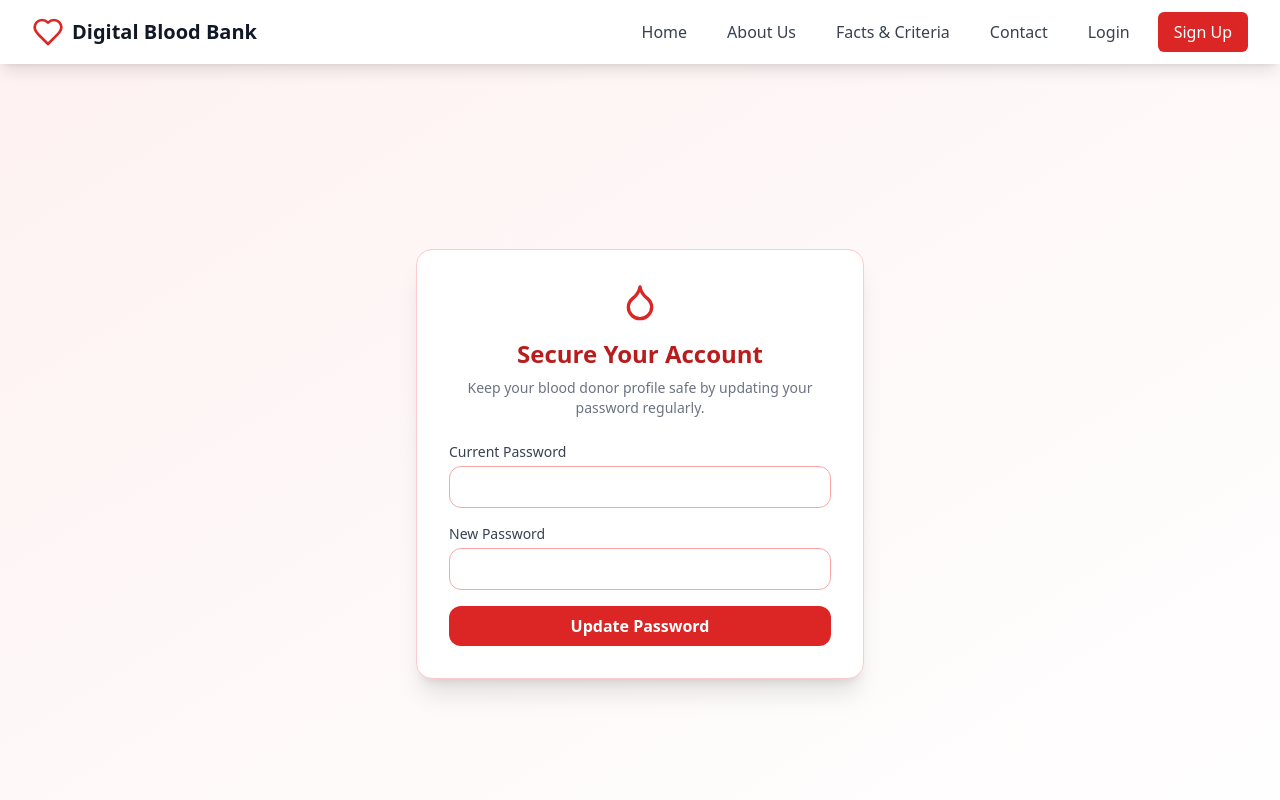
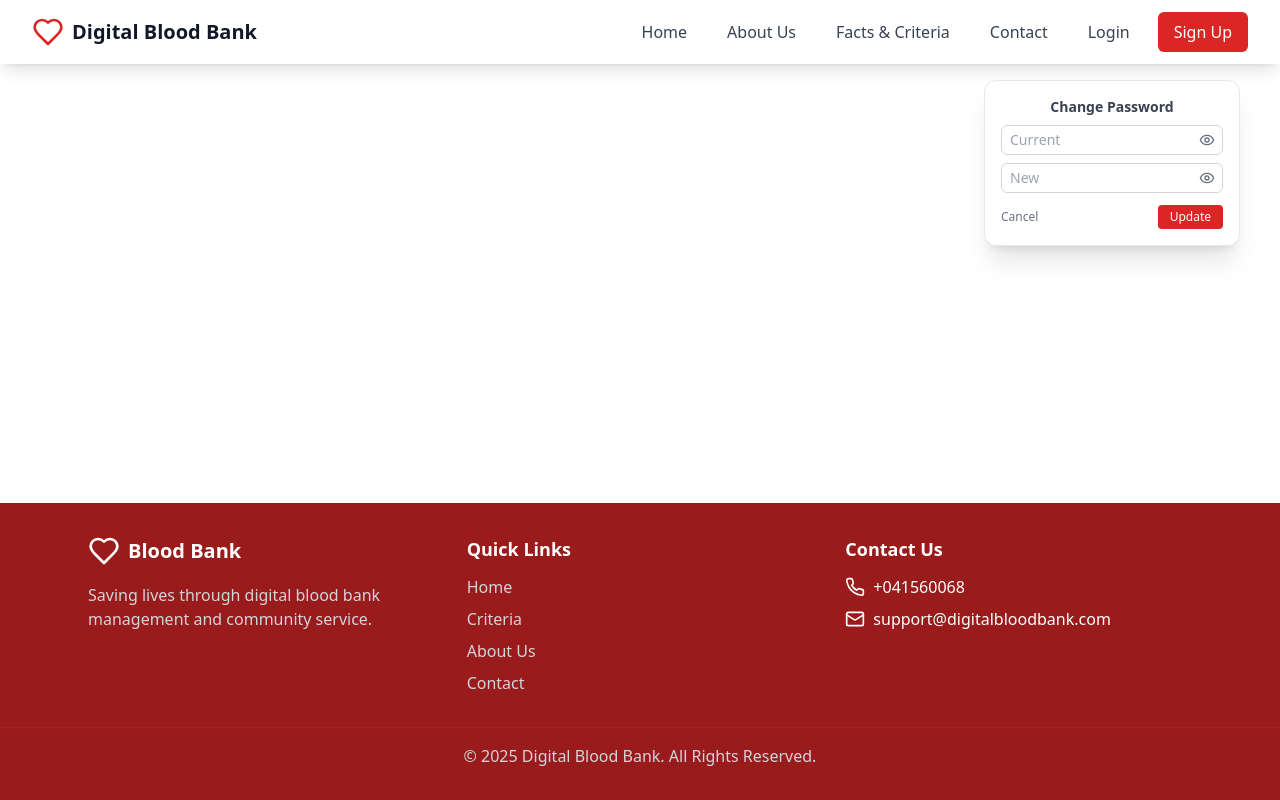
Before and after one commit to pankajmahato907/blood_bank, a React (Vite) app in the folder frontend/: page /update-password in a window 1280 px wide. Shown: the top 800 px of the page. Built offline with nearby package versions, Linux system fonts and the light colour scheme; no server answers.

Commit message:
added functionality to change the password

```diff
--- a/frontend/package.json
+++ b/frontend/package.json
@@ -14,6 +14,7 @@
     "lucide-react": "^0.344.0",
     "react": "^18.3.1",
     "react-dom": "^18.3.1",
+    "react-icons": "^5.5.0",
     "react-router-dom": "^6.30.0",
     "react-toastify": "^11.0.5"
   },
--- a/frontend/src/components/Navbar.jsx
+++ b/frontend/src/components/Navbar.jsx
@@ -1,30 +1,34 @@
-import React from "react";
-import { Link, useNavigate } from "react-router-dom";
+import React, { useState, useEffect, useRef } from "react";
+import { Link } from "react-router-dom";
 import { Heart, UserCircle } from "lucide-react";
 import { useAuth } from "./AuthContext";
+import ProfileDropdown from "./ProfileDropdown";
 
 const Navbar = () => {
-  const Navigation = useNavigate();
-  const { loggedIN,user } = useAuth();
-  const handleNavigate = ()=>{
-    // console.log("hello")
-    //   const role = user?.role;
-    //   if(role === "admin"){
-    //     Navigation("/adminProfile")
-    //   }
-    //   if(role === "patient"){
-    //     Navigation("/patientProfile")
-    //   }
-    //   if(role === "donor"){
-    //     Navigation("/donorProfile")
-    //   }
-    Navigation("/profile")
+  const { loggedIN } = useAuth();
+  const [showDropdown, setShowDropdown] = useState(false);
+  const dropdownRef = useRef(null);
 
-  }
+  const name = localStorage.getItem("Name");
+  const role = localStorage.getItem("role");
+  const email = localStorage.getItem("email");
+
+  const toggleDropdown = () => setShowDropdown((prev) => !prev);
+
+  // Close dropdown on outside click
+  useEffect(() => {
+    const handleClickOutside = (event) => {
+      if (dropdownRef.current && !dropdownRef.current.contains(event.target)) {
+        setShowDropdown(false);
+      }
+    };
+    document.addEventListener("mousedown", handleClickOutside);
+    return () => document.removeEventListener("mousedown", handleClickOutside);
+  }, []);
 
   return (
     <nav className="bg-white shadow-lg fixed top-0 left-0 right-0 z-50">
-      <div className="max-w-7xl mx-auto px-4 sm:px-6 lg:px-8">
+      <div className="max-w-7xl mx-auto px-4 sm:px-6 lg:px-8 relative">
         <div className="flex justify-between h-16 items-center">
           <Link to="/" className="flex items-center">
             <Heart className="h-8 w-8 text-red-600" />
@@ -32,7 +36,7 @@ const Navbar = () => {
               Digital Blood Bank
             </span>
           </Link>
-          <div className="flex items-center space-x-4">
+          <div className="flex items-center space-x-4 relative" ref={dropdownRef}>
             <Link to="/" className="text-gray-700 hover:text-red-600 px-3 py-2">
               Home
             </Link>
@@ -46,10 +50,21 @@ const Navbar = () => {
               Contact
             </Link>
 
-            {/* Show Profile Icon if logged in, otherwise Login/Signup */}
             {loggedIN ? (
-                <UserCircle className="h-16 w-16 text-gray-700 hover:text-red-600 px-3 py-2"  onClick={handleNavigate}/>
-
+              <>
+                <UserCircle
+                  className="h-8 w-8 text-gray-700 hover:text-red-600 cursor-pointer"
+                  onClick={toggleDropdown}
+                />
+                {showDropdown && (
+                  <ProfileDropdown
+                    name={name}
+                    role={role}
+                    email={email}
+                    onClose={() => setShowDropdown(false)}
+                  />
+                )}
+              </>
             ) : (
               <>
                 <Link to="/login" className="text-gray-700 hover:text-red-600 px-3 py-2">
--- /dev/null
+++ b/frontend/src/components/ProfileDropdown.jsx
@@ -0,0 +1,73 @@
+import React, { useState } from "react";
+import { useNavigate } from "react-router-dom";
+import UpdatePassword from "./UpdatePassword"; // adjust the path if needed
+
+const ProfileDropdown = ({ name, email, role, onClose }) => {
+  const navigate = useNavigate();
+  const [showChangePassword, setShowChangePassword] = useState(false);
+
+  const handleLogout = () => {
+    localStorage.clear();
+    onClose();
+    navigate("/");
+  };
+
+  const handleChangePassword = () => {
+    setShowChangePassword(true);
+  };
+
+  const handleDashboard = () => {
+    onClose();
+    if (role === "admin") {
+      navigate("/adminDashboard");
+    } else if (role === "donor") {
+      navigate("/donorDashboard");
+    } else if (role === "patient") {
+      navigate("/patientDashboard");
+    } else {
+      navigate("/");
+    }
+  };
+
+  return (
+    <div className="relative">
+      <div className="absolute top-16 right-4 bg-white shadow-xl rounded-xl w-72 z-40 flex flex-col overflow-hidden border border-gray-200">
+        <div className="p-5 text-center bg-gray-50">
+          <div className="w-16 h-16 bg-blue-100 text-blue-600 rounded-full flex items-center justify-center text-2xl font-bold mx-auto mb-2">
+            {name ? name.charAt(0).toUpperCase() : "?"}
+          </div>
+          <h2 className="text-lg font-semibold text-gray-800">{name || "Name Not Found"}</h2>
+          <p className="text-sm text-gray-500 capitalize">{role || "Role Not Set"}</p>
+          <p className="text-sm text-gray-600">{email || "Email Not Set"}</p>
+        </div>
+
+        <div className="flex flex-col border-t">
+          <button
+            onClick={handleDashboard}
+            className="px-5 py-3 text-left hover:bg-gray-100 text-gray-700 font-medium"
+          >
+            Dashboard
+          </button>
+          <button
+            onClick={handleChangePassword}
+            className="px-5 py-3 text-left hover:bg-gray-100 text-gray-700 font-medium"
+          >
+            Change Password
+          </button>
+          <button
+            onClick={handleLogout}
+            className="px-5 py-3 text-left hover:bg-red-100 text-red-600 font-medium"
+          >
+            Logout
+          </button>
+        </div>
+      </div>
+
+      {showChangePassword && (
+        <UpdatePassword onClose={() => setShowChangePassword(false)} />
+      )}
+    </div>
+  );
+};
+
+export default ProfileDropdown;
--- a/frontend/src/components/UpdatePassword.jsx
+++ b/frontend/src/components/UpdatePassword.jsx
@@ -1,10 +1,12 @@
 import React, { useState } from 'react';
 import axios from 'axios';
-import { Droplet } from 'lucide-react';
+import { Eye, EyeOff } from 'lucide-react';
 
-const UpdatePassword = () => {
+const UpdatePassword = ({ onClose }) => {
   const [currentPassword, setCurrentPassword] = useState('');
   const [newPassword, setNewPassword] = useState('');
+  const [showCurrent, setShowCurrent] = useState(false);
+  const [showNew, setShowNew] = useState(false);
   const [message, setMessage] = useState('');
   const [error, setError] = useState('');
 
@@ -21,7 +23,6 @@ const UpdatePassword = () => {
         currentPassword,
         newPassword,
       });
-
       setMessage(res.data.message);
       setCurrentPassword('');
       setNewPassword('');
@@ -31,50 +32,67 @@ const UpdatePassword = () => {
   };
 
   return (
-    <div className="flex items-center justify-center min-h-screen bg-gradient-to-br from-red-50 to-white px-4">
-      <div className="bg-white shadow-xl rounded-2xl p-8 w-full max-w-md border border-red-200">
-        <div className="flex items-center justify-center mb-4">
-          <Droplet className="text-red-600 w-10 h-10" />
-        </div>
-        <h2 className="text-2xl font-bold text-center text-red-700 mb-2">
-          Secure Your Account
-        </h2>
-        <p className="text-sm text-center text-gray-500 mb-6">
-          Keep your blood donor profile safe by updating your password regularly.
-        </p>
+    <div className="absolute top-20 right-10 bg-white border border-gray-200 shadow-xl rounded-xl z-50 p-4 w-64">
+      <form onSubmit={handleSubmit} className="flex flex-col gap-2 text-sm">
+        <h3 className="text-center font-semibold text-gray-700">Change Password</h3>
 
-        {message && <p className="text-green-600 text-center mb-3">{message}</p>}
-        {error && <p className="text-red-500 text-center mb-3">{error}</p>}
-
-        <form onSubmit={handleSubmit} className="space-y-4">
-          <div>
-            <label className="block text-sm font-medium text-gray-700">Current Password</label>
+        {/* Current Password */}
+        <div className="relative">
           <input
-              type="password"
+            type={showCurrent ? 'text' : 'password'}
+            placeholder="Current"
             value={currentPassword}
             onChange={(e) => setCurrentPassword(e.target.value)}
             required
-              className="mt-1 w-full px-4 py-2 border border-red-300 rounded-xl focus:outline-none focus:ring-2 focus:ring-red-400"
+            className="w-full border border-gray-300 px-2 py-1 pr-8 rounded-md text-sm"
           />
+          <button
+            type="button"
+            onClick={() => setShowCurrent(!showCurrent)}
+            className="absolute inset-y-0 right-2 flex items-center text-gray-500"
+          >
+            {showCurrent ? <EyeOff size={16} /> : <Eye size={16} />}
+          </button>
         </div>
-          <div>
-            <label className="block text-sm font-medium text-gray-700">New Password</label>
+
+        {/* New Password */}
+        <div className="relative">
           <input
-              type="password"
+            type={showNew ? 'text' : 'password'}
+            placeholder="New"
             value={newPassword}
             onChange={(e) => setNewPassword(e.target.value)}
             required
-              className="mt-1 w-full px-4 py-2 border border-red-300 rounded-xl focus:outline-none focus:ring-2 focus:ring-red-400"
+            className="w-full border border-gray-300 px-2 py-1 pr-8 rounded-md text-sm"
           />
+          <button
+            type="button"
+            onClick={() => setShowNew(!showNew)}
+            className="absolute inset-y-0 right-2 flex items-center text-gray-500"
+          >
+            {showNew ? <EyeOff size={16} /> : <Eye size={16} />}
+          </button>
         </div>
+
+        {message && <p className="text-green-500 text-xs text-center">{message}</p>}
+        {error && <p className="text-red-500 text-xs text-center">{error}</p>}
+
+        <div className="flex justify-between items-center pt-1">
+          <button
+            type="button"
+            onClick={onClose}
+            className="text-xs text-gray-500 hover:underline"
+          >
+            Cancel
+          </button>
           <button
             type="submit"
-            className="w-full bg-red-600 text-white font-semibold py-2 rounded-xl hover:bg-red-700 transition duration-200"
+            className="bg-red-600 text-white text-xs px-3 py-1 rounded hover:bg-red-700"
           >
-            Update Password
+            Update
           </button>
+        </div>
       </form>
-      </div>
     </div>
   );
 };
```
Also changed, not shown: frontend/src/components/Profiles/Profile.jsx (line endings or trailing spaces), 1 other file (tests, documents, lock files or other folders). Lines whose indentation alone changed are shown as unchanged.
